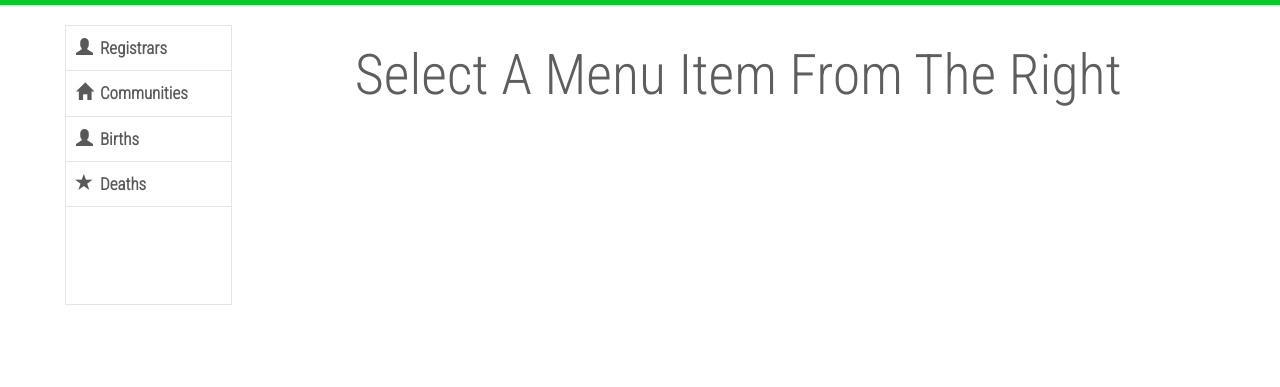
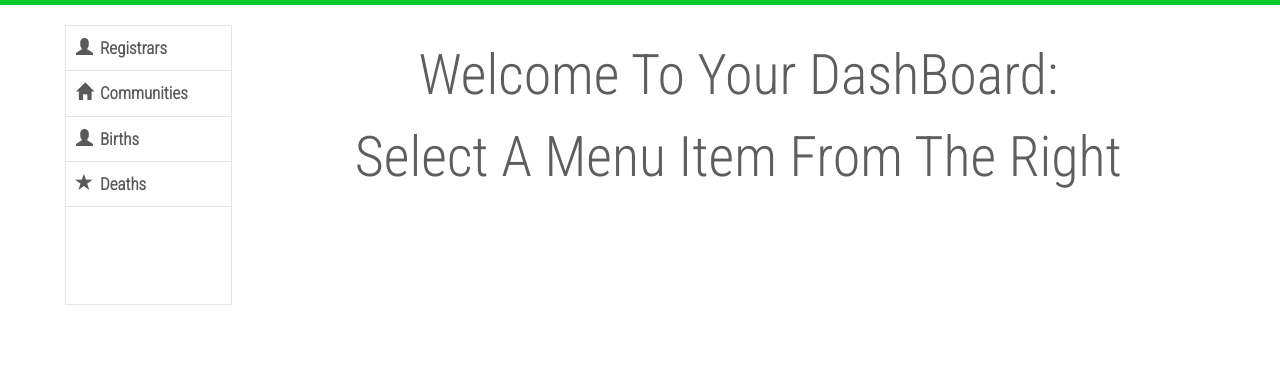
Before and after one commit to ComradeHadi/BirthWatch, a PHP site: page /public/index.html in a window 1280 px wide. Shown: the part 75-462 px from the top of the page. Run offline with PHP 8.4, Linux system fonts and the light colour scheme.

```diff
--- a/public/css/default.css
+++ b/public/css/default.css
@@ -81,7 +81,8 @@ ul.dropdown-menu li a{
     height: auto;
 }
 ul.bs-sidenav li{
-    font-family: 'Roboto Condensed';
+    font-family: 'Roboto Condensed', "Helvetica Neue Light", "Lucida Grande", "Calibri", "Arial", sans-serif;
+
     list-style: none;
     padding-bottom: 10px;
     padding-top: 10px;
--- a/public/index.html
+++ b/public/index.html
@@ -95,7 +95,10 @@
     <div class="col-md-10">
         <div class="mainpane-content" id="mainpane-content">
             <div class="select-menu-alert">
-                <h2> Select A Menu Item From The Right</h2>
+                <h2> Welcome To Your DashBoard: </h2>
+                <p>
+                    <h2> Select A Menu Item From The Right</h2>
+                </p>
 
             </div>
             <!--
```
